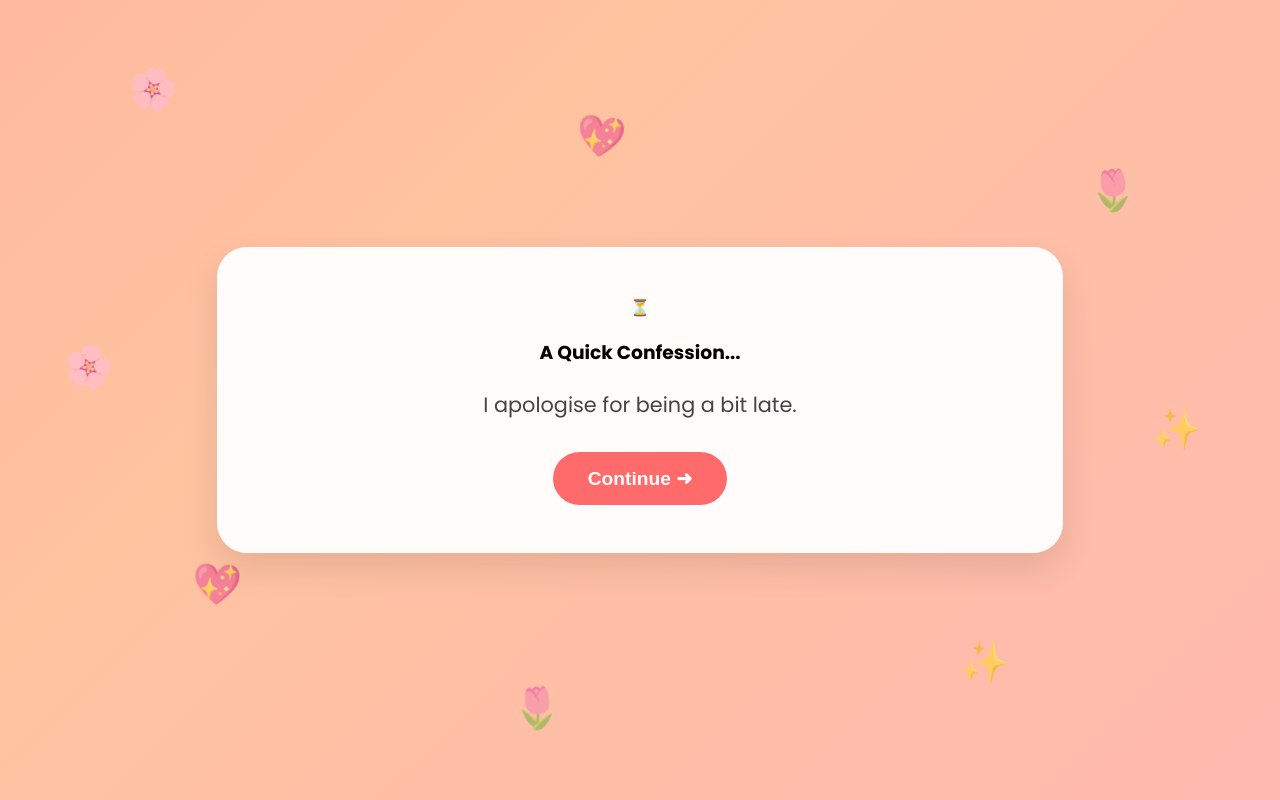
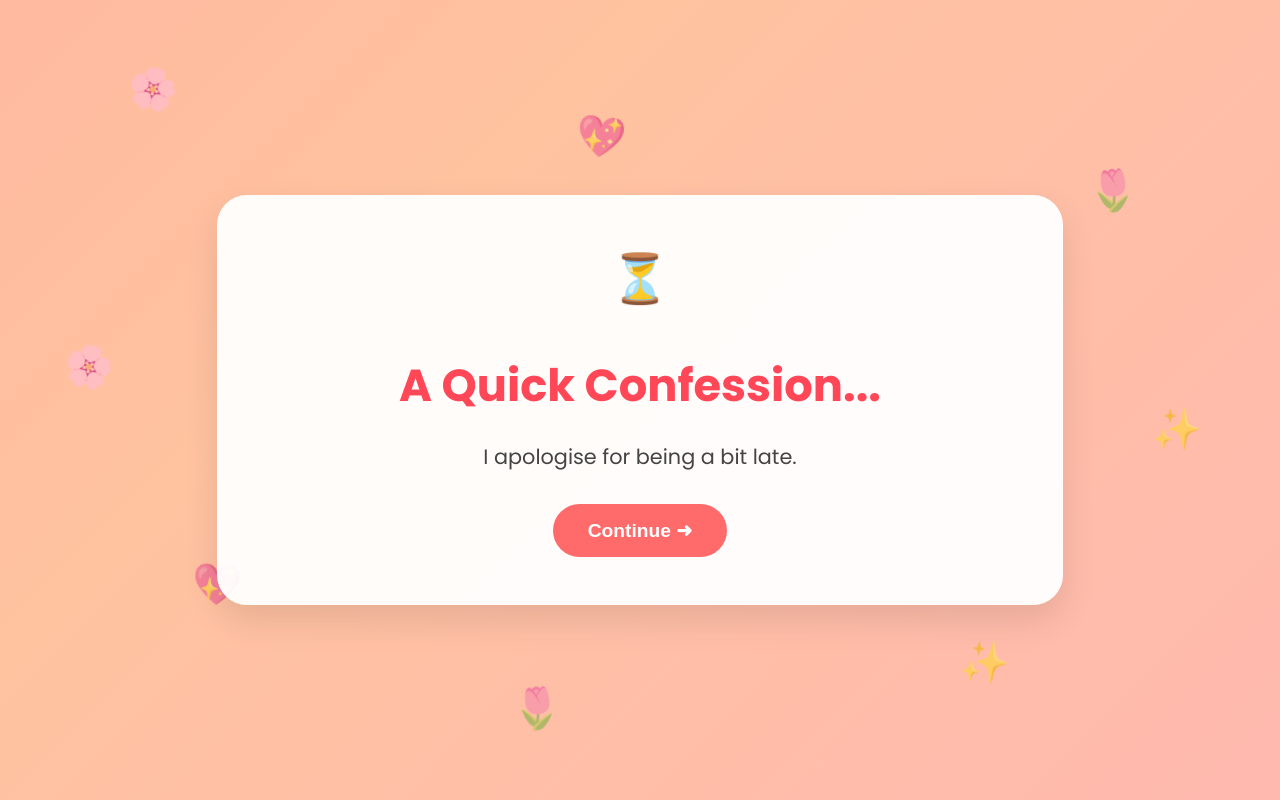
Before and after one commit to whyyoulooking1/for-you, a plain HTML site: page index.html in a window 1280 px wide. Both pictures are taken after a click on the button "Let's Begin ➜". Drawn offline with nearby package versions, Linux system fonts and the light colour scheme.

Commit message:
Update index.html

```diff
--- a/index.html
+++ b/index.html
@@ -27,11 +27,9 @@
         </div>
 
         <div class="question-section hidden" id="questionConfession">
-            <div class="reason-card">
-                <span class="reason-emoji">⏳</span>
-                <h3>A Quick Confession...</h3>
-                <p class="readable-text">I apologise for being a bit late.</p>
-            </div>
+            <span style="font-size: 3rem;">⏳</span>
+            <h2 class="valentine-title">A Quick Confession...</h2>
+            <p class="readable-text">I apologise for being a bit late.</p>
             <button class="cute-btn" onclick="showNextQuestion('Intro')">Continue ➜</button>
         </div>
 
```
